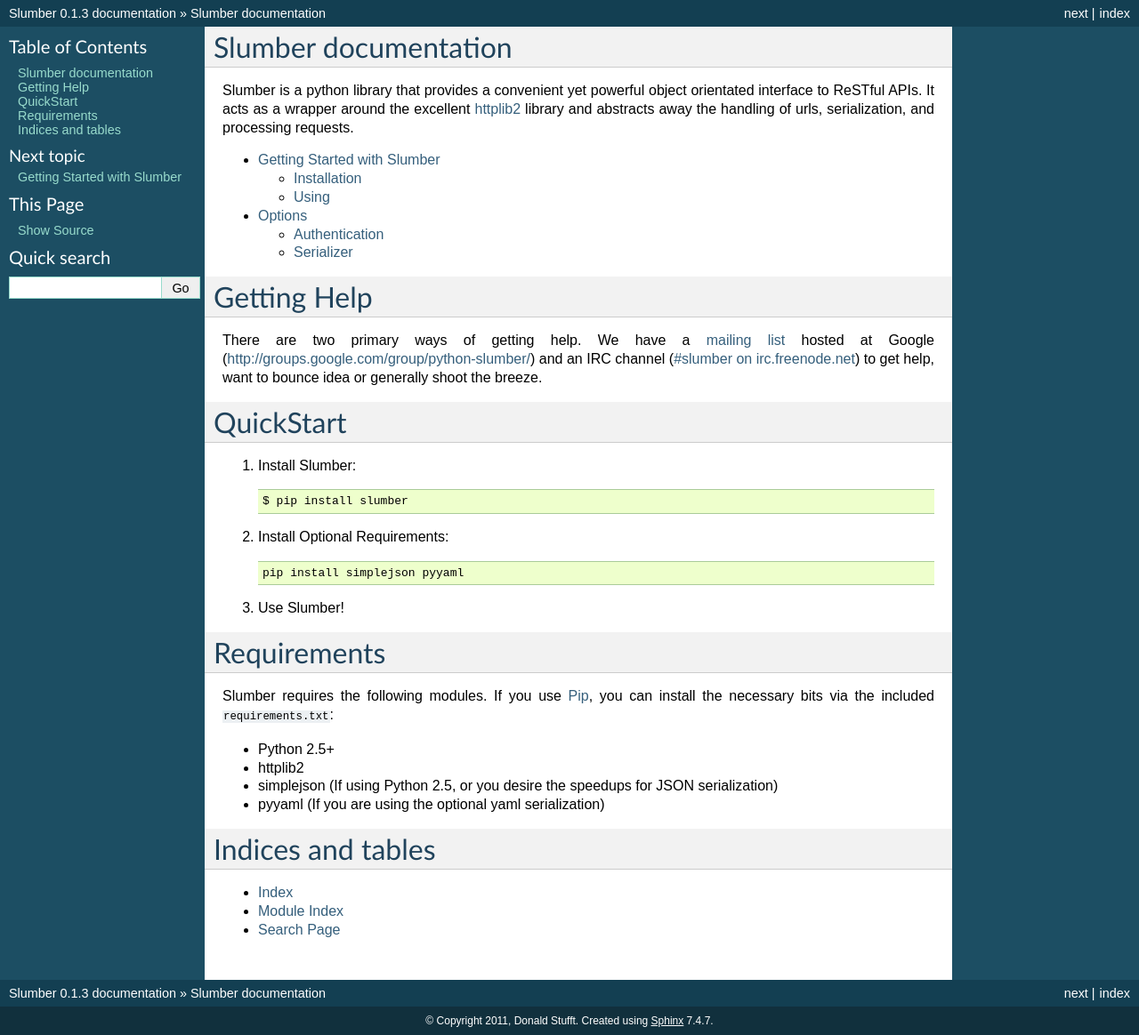
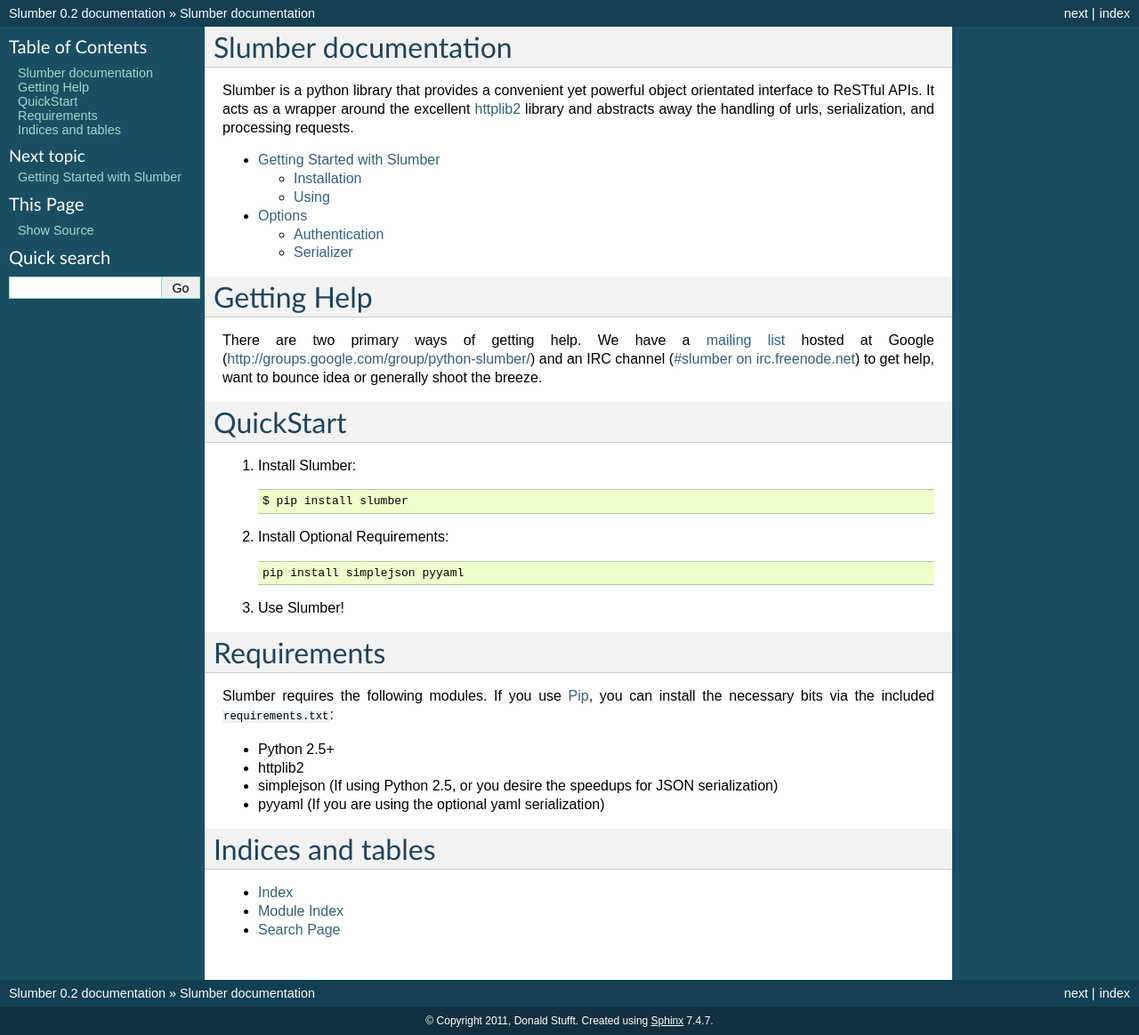
Before and after one commit to samgiles/slumber, a Sphinx documentation site: the page built from docs/index.rst, in a window 1280 px wide. Shown: the whole page at 89% size. Built offline with Sphinx 7.4.7, drawn with Linux system fonts in a browser that asks for light colours.

Commit message:
up version

```diff
--- a/docs/conf.py
+++ b/docs/conf.py
@@ -48,9 +48,9 @@
 # built documents.
 #
 # The short X.Y version.
-version = '0.1'
+version = '0.2'
 # The full version, including alpha/beta/rc tags.
-release = '0.1.3'
+release = '0.2'
 
 # The language for content autogenerated by Sphinx. Refer to documentation
 # for a list of supported languages.
--- a/setup.py
+++ b/setup.py
@@ -8,7 +8,7 @@
 
 setup(
     name = "slumber",
-    version = "0.1.3",
+    version = "0.2",
     description = "A library that makes consuming a ReST API easier and more convenient",
     long_description=open("README.rst", "r").read() + open("CHANGELOG.rst", "r"),
     url = "http://slumber.in/",
```
